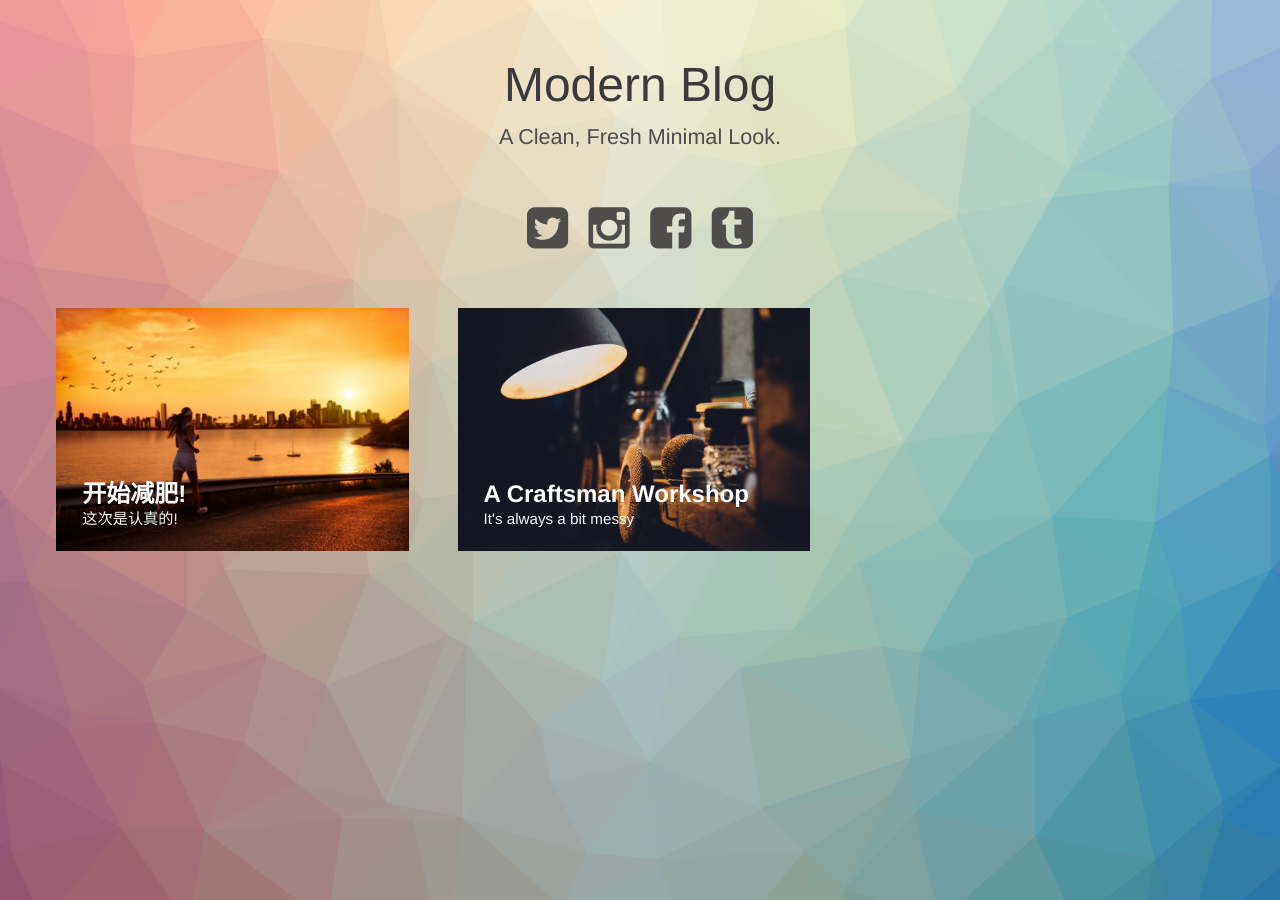
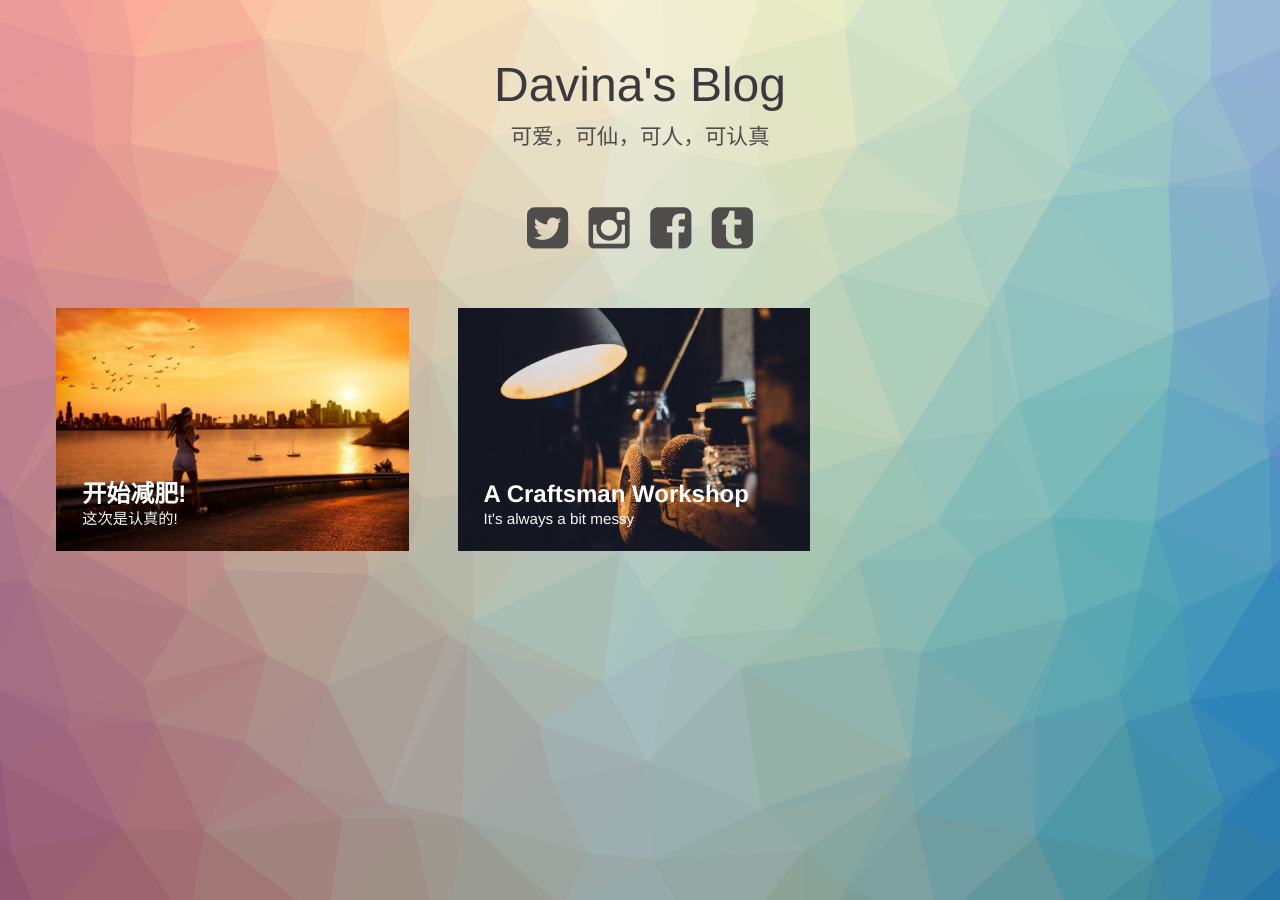
Before and after one commit to DavinaYue/DavinaYue.github.io, a Jekyll site: the page built from index.html, in a window 1280 px wide. Built offline with Jekyll 4.4.1, drawn with Linux system fonts in a browser that asks for light colours.

Commit message:
Update index.html

```diff
--- a/index.html
+++ b/index.html
@@ -28,7 +28,7 @@ layout: compress
 <body class="body">
 <div class="container">
     <header class="header">
-        <h1>Modern Blog<span>A Clean, Fresh Minimal Look.</span></h1>
+        <h1>Davina's Blog<span>可爱，可仙，可人，可认真</span></h1>
         <nav class="links">
             <a href="#"><i class="fa fa-twitter-square fa-3x"></i></a>
             <a href="#"><i class="fa fa-instagram fa-3x"></i></a>
```
